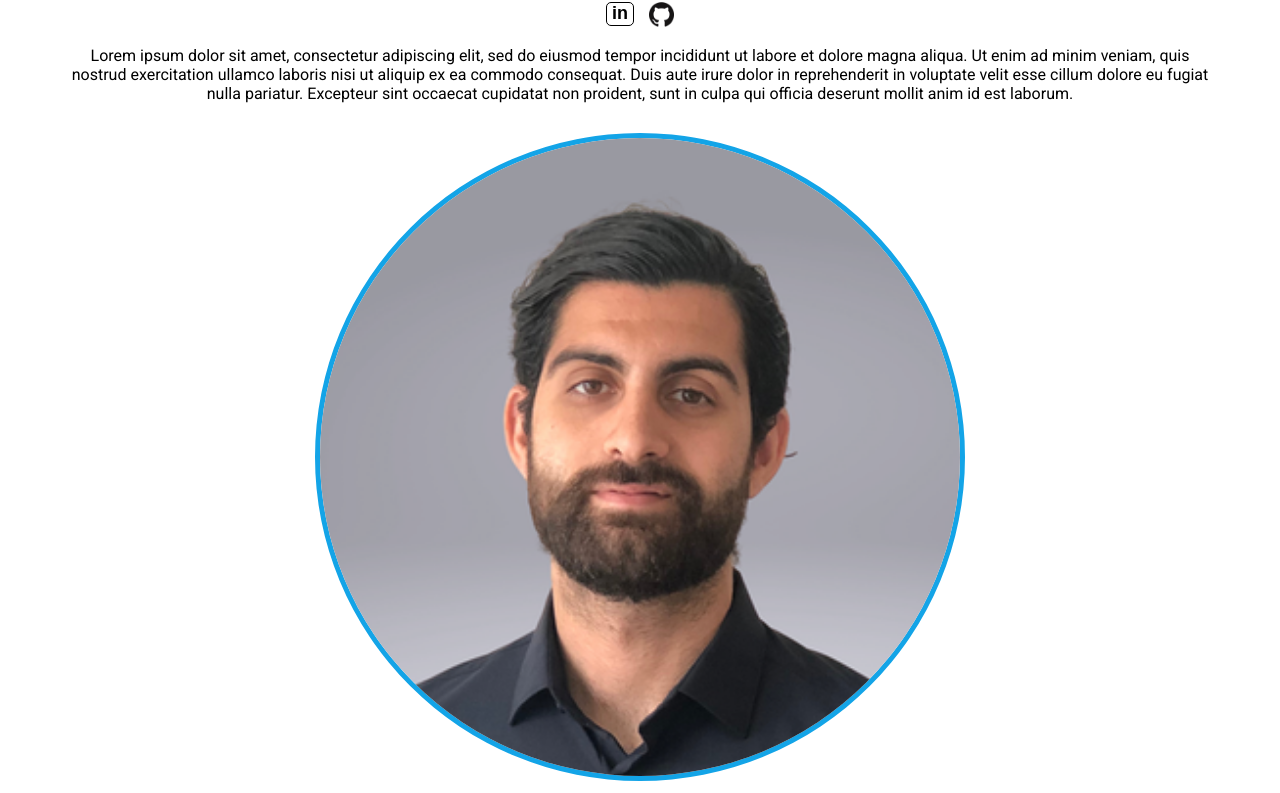
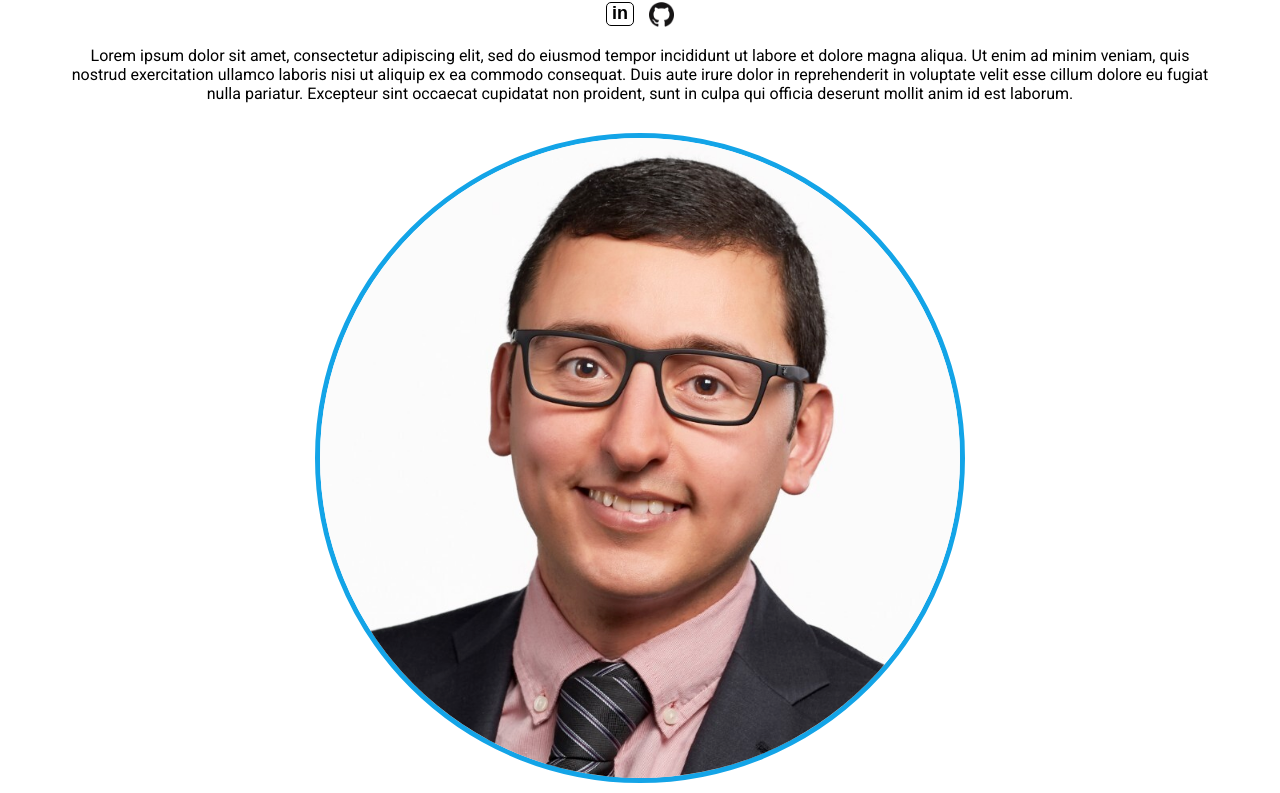
Before and after one commit to chrisshino/project-GROUP-e-commerce, a React (Create React App) app in the folder client/: page /about in a window 1280 px wide. Shown: the part 880-1673 px from the top of the page. Built offline with nearby package versions, Linux system fonts and the light colour scheme.

Commit message:
Updated with Zayd's photo

```diff
--- a/client/src/components/About.js
+++ b/client/src/components/About.js
@@ -3,6 +3,7 @@ import styled from "styled-components";
 import { themeVars } from "./GlobalStyles";
 
 import chris from "../assets/chris.png";
+import zayd from "../assets/zayd.png";
 import aya from "../assets/aya.jpg";
 import github from "../assets/GitHub-Mark-120px-plus.png";
 
@@ -86,7 +87,7 @@ const About = () => {
             <SelfIntro>Lorem ipsum dolor sit amet, consectetur adipiscing elit, sed do eiusmod tempor incididunt ut labore et dolore magna aliqua. Ut enim ad minim veniam, quis nostrud exercitation ullamco laboris nisi ut aliquip ex ea commodo consequat. Duis aute irure dolor in reprehenderit in voluptate velit esse cillum dolore eu fugiat nulla pariatur. Excepteur sint occaecat cupidatat non proident, sunt in culpa qui officia deserunt mollit anim id est laborum.</SelfIntro>
         </ProfileContainer>
         <ProfileContainer>
-            <Photo style={{border: `5px solid ${themeVars.blue}`}} src={chris} alt="photo of Zayd Ben Osmane" />
+            <Photo style={{border: `5px solid ${themeVars.blue}`}} src={zayd} alt="photo of Zayd Ben Osmane" />
             <PersonalInfoContainer>
                 <Name style={{color: `${themeVars.yellow}`}}>Zayd Ben Osmane</Name>
                 <div style={{display: "flex", justifyContent: "center"}}>
```
Also changed, not shown: client/src/assets/zayd.png (added).
